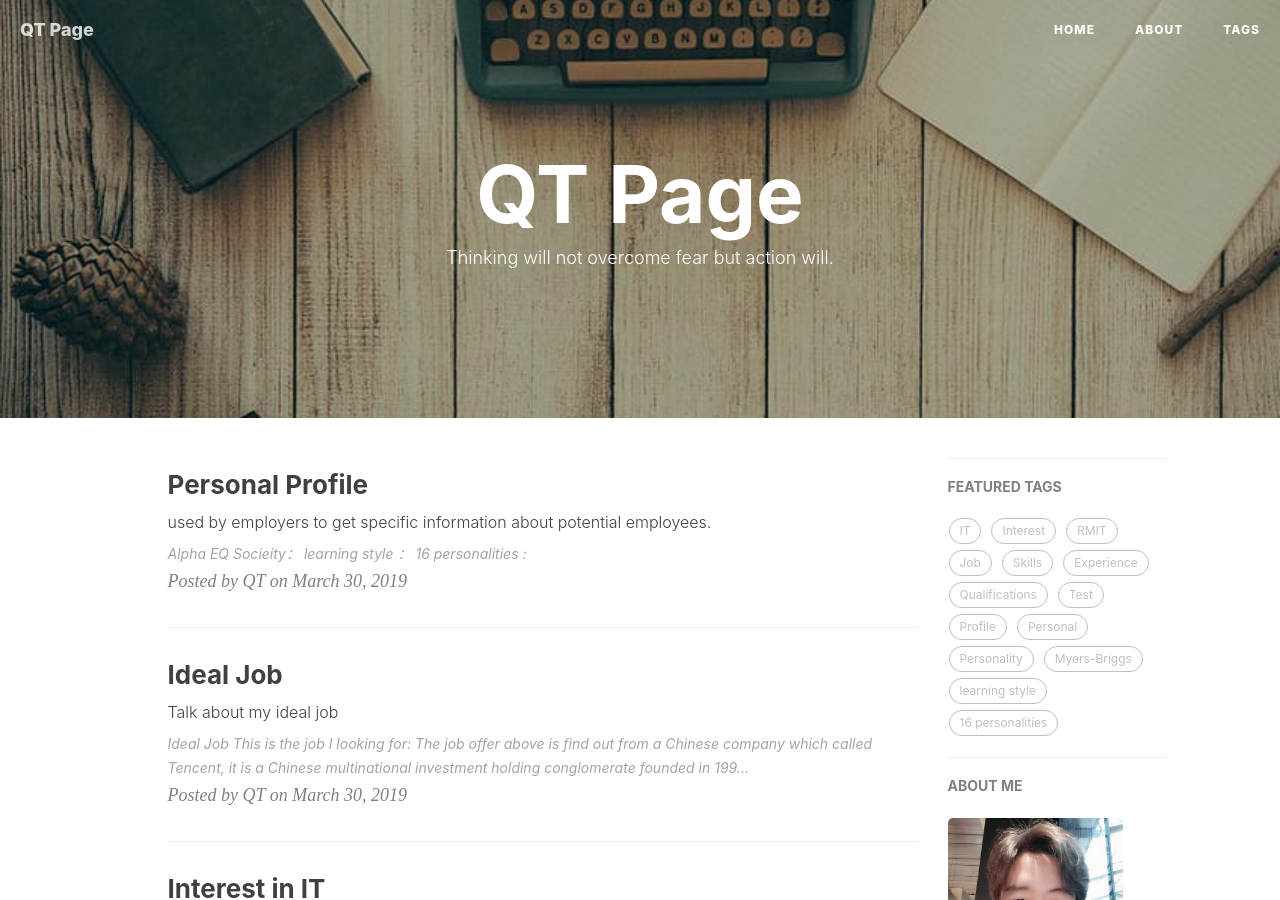
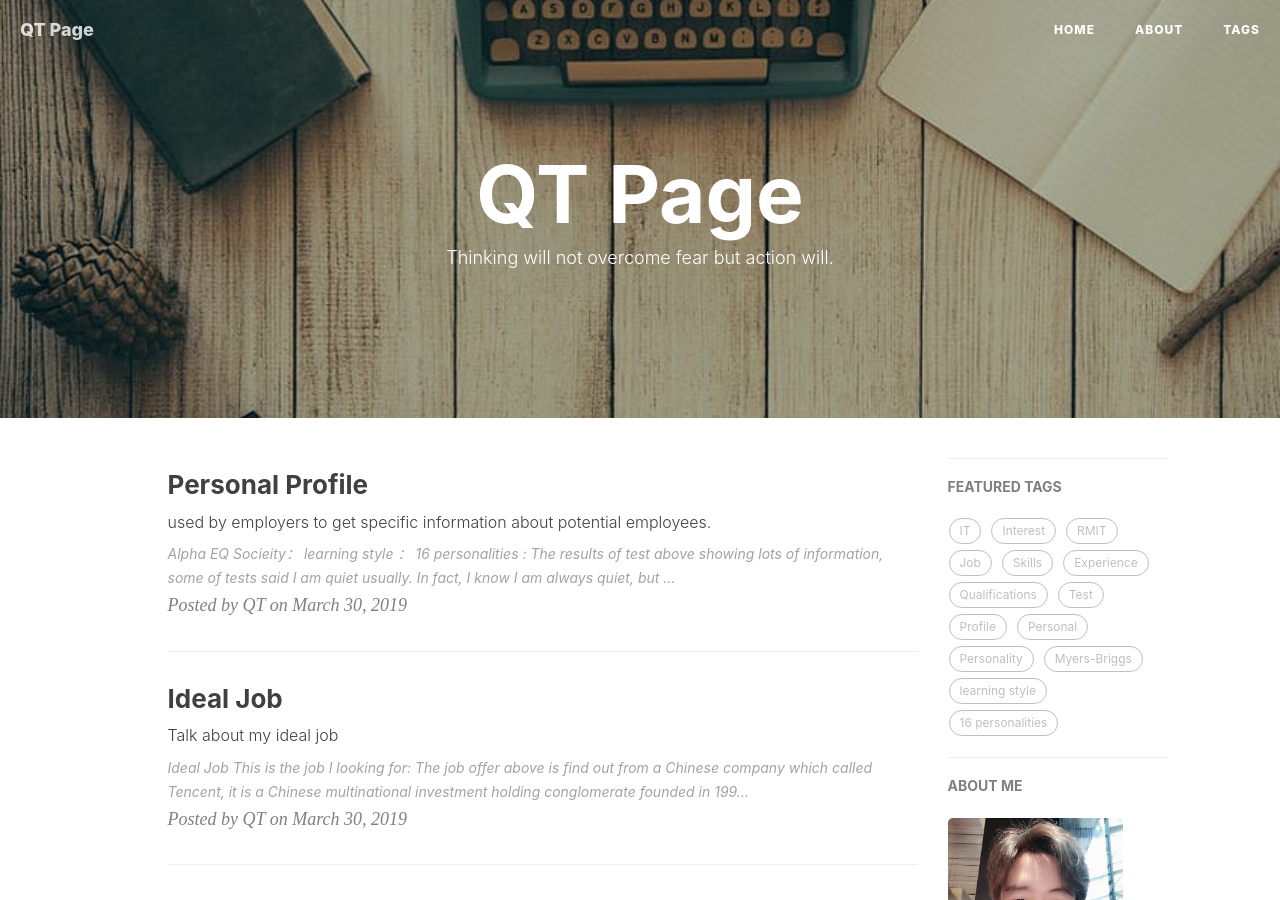
Before and after one commit to s3695944/QianyuTeng.github.io, a Jekyll site: the page built from index.html, in a window 1280 px wide and 900 px high. Built offline with Jekyll 4.4.1, drawn with Linux system fonts in a browser that asks for light colours; nearby versions of some CDN libraries; the list of posts is cut into pages by our own code; comment, search, counter and statistics services are not loaded; part of the change alters nothing that is shown.

Commit message:
Update 2019-03-30-Personal-profile.md

```diff
--- a/_posts/2019-03-30-Personal-profile.md
+++ b/_posts/2019-03-30-Personal-profile.md
@@ -27,3 +27,12 @@ tags:
 #### 16 personalities :
 
 ![](https://github.com/QianyuTeng/QianyuTeng.github.io/blob/master/img/1554005514060.jpg)
+
+# The results of test above showing lots of information, some of tests said I am quiet usually.
+# In fact, I know I am always quiet, but I just prefer work and study by myself. It's not good.
+# It's will make my teamwork more difficult in the future, I need improve the social ability.
+# First, I should try to talk with others as much as possible
+# After that, I need listen the opiions from others carefully, try understand their talk ttally.
+# Finally, smile will be show the other people that I am friendly, They will like me more.
+# In conclusion, social ability is a big defect of me, and it's need some times to improve.
+# So, I should create the plan sheet to help myself to improve.
```
